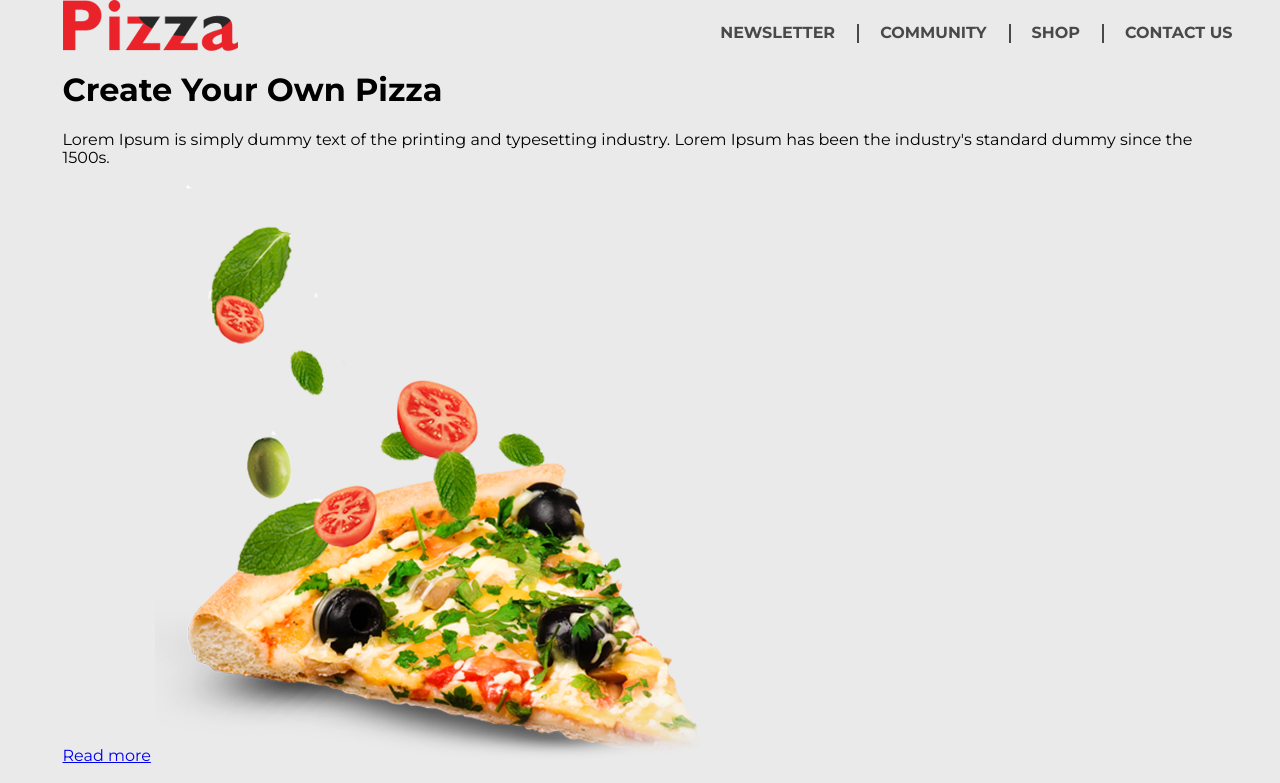
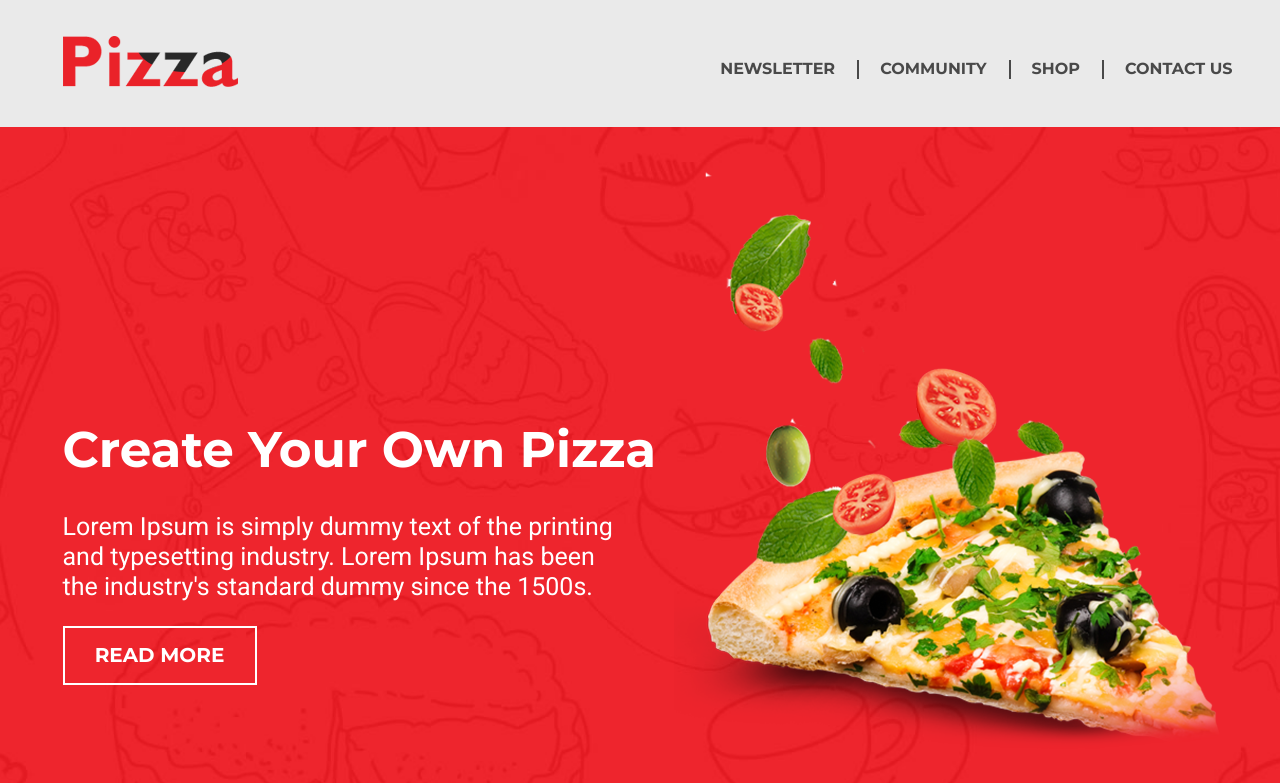
Before and after one commit to vladimir-sumy/pizza_create_our_legend_makrup, a plain HTML site: page index.html in a window 1280 px wide. Shown: the top 783 px of the page. Drawn offline with Linux system fonts and the light colour scheme.

Commit message:
Markup for banner

```diff
--- a/css/style.css
+++ b/css/style.css
@@ -11,11 +11,14 @@ body {
     padding-right: 15;
     max-width: 1170px;
     margin: 0 auto;
+    position: relative;
 }
 .navigation {
     display: flex;
     align-items: center;
     justify-content: space-between;
+    padding-top: 36px;
+    padding-bottom: 40px;
 }
 .nav {
     display: flex;
@@ -50,3 +53,39 @@ body {
     text-decoration: none;
     color: #494949;
 }
+.banner {
+    background-image: url('../image/banner-bg.jpg');
+    background-repeat: no-repeat;
+    background-size: cover;
+    background-position: center center;
+    color: #ffffff;
+    padding-top: 260px;
+    padding-bottom: 285px;
+}
+.pizza {
+    position: absolute;
+    right:0px;
+    top: -250px;
+}
+.title {
+    font-size: 50px;
+}
+.description {
+    font-size: 25px;
+    line-height: 30px;
+    max-width: 570px;
+    font-family: 'Roboto', sans-serif;
+    margin-bottom: 24px;
+}
+.btn {
+    display: block;
+    color: #ffffff;
+    text-decoration: none;
+    font-size: 20px;
+    font-weight: 800;
+    text-transform: uppercase;
+    border: 2px solid #ffffff;
+    padding: 16px 0px;
+    max-width: 190px;
+    text-align: center;
+}
--- a/index.html
+++ b/index.html
@@ -25,10 +25,10 @@
     </div>
     <div class="banner">
         <div class="wrapper">
-            <h1>Create Your Own Pizza</h1>
-            <p>Lorem Ipsum is simply dummy text of the printing and typesetting industry. Lorem Ipsum has been the industry's standard dummy since the 1500s. </p>
-            <a href="#">Read more</a>
-            <img src="image/pizza.png" alt="Pizza">
+            <h1 class="title">Create Your Own Pizza</h1>
+            <p class="description">Lorem Ipsum is simply dummy text of the printing and typesetting industry. Lorem Ipsum has been the industry's standard dummy since the 1500s. </p>
+            <a class="btn" href="#">Read more</a>
+            <img class="pizza" src="image/pizza.png" alt="Pizza">
         </div>
     </div>
     <div class="page">
```
